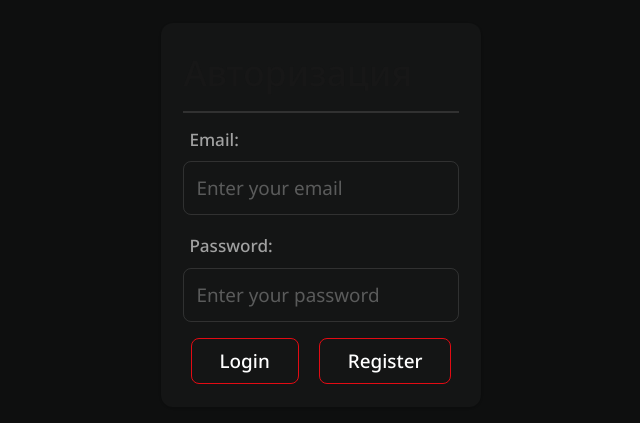
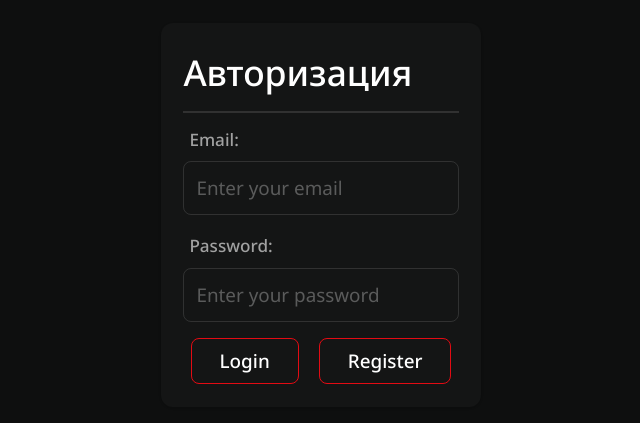
Before and after one commit to SecondSocks/planner-front-end, a Next.js app: page /auth in a window 1280 px wide. Shown: the part 185-608 px from the top of the page, without its empty margins (319-959 px from the left). Built offline with nearby package versions, Linux system fonts and the light colour scheme.

Commit message:
Change cookies option

```diff
--- a/src/app/globals.scss
+++ b/src/app/globals.scss
@@ -3,15 +3,8 @@
 @tailwind utilities;
 
 :root {
-	--background: #ffffff;
-	--foreground: #171717;
-}
-
-@media (prefers-color-scheme: dark) {
-	:root {
-		--background: #0a0a0a;
-		--foreground: #ededed;
-	}
+	--background: #171717;
+	--foreground: #ffffff;
 }
 
 body {
--- a/src/components/screens/home/Home.module.scss
+++ b/src/components/screens/home/Home.module.scss
@@ -78,7 +78,7 @@
 	@extend %title;
 
 	.container {
-		@apply px-[95px] mt-8 flex;
+		@apply px-[95px] mt-8 flex justify-center items-center;
 	}
 }
 
--- a/src/hooks/useProfile.ts
+++ b/src/hooks/useProfile.ts
@@ -1,3 +1,5 @@
+'use client'
+
 import { useQuery } from '@tanstack/react-query'
 
 import { userService } from '@/services/user.service'
--- a/src/services/auth-token.service.ts
+++ b/src/services/auth-token.service.ts
@@ -10,7 +10,8 @@ export const getAccessToken = () => {
 export const saveTokenStorage = (accessToken: string) => {
 	Cookies.set(EnumTokens.ACCESS_TOKEN, accessToken, {
 		domain: 'localhost',
-		sameSite: 'lax',
+		sameSite: 'None',
+		secure: true,
 		expires: 1
 	})
 }
```
